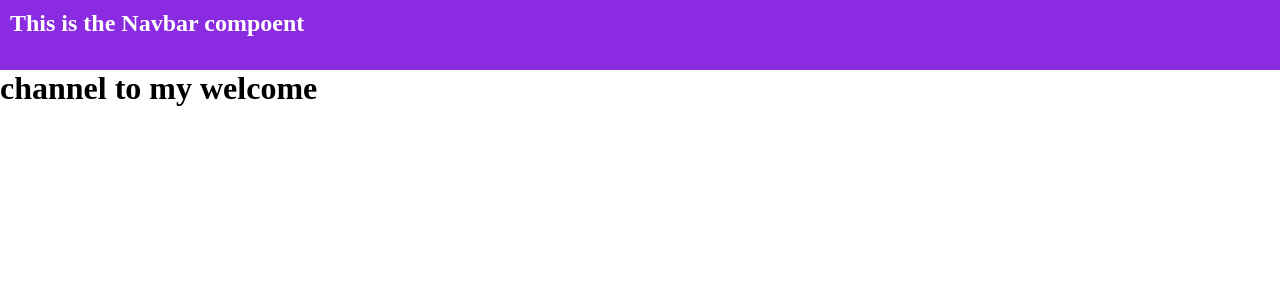
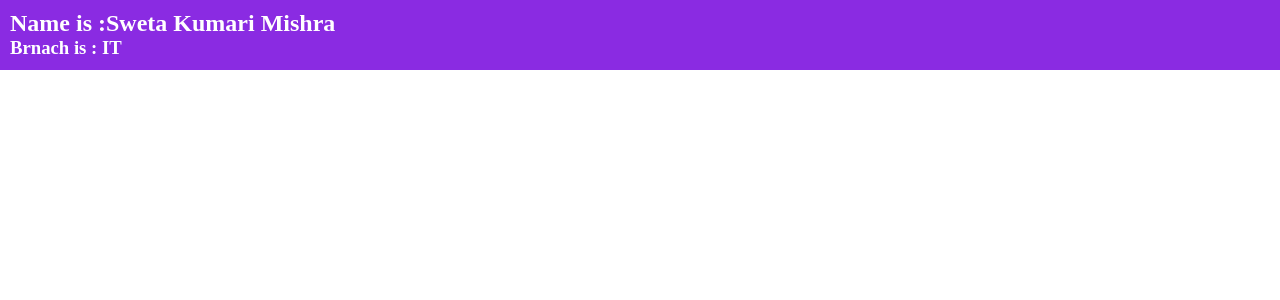
Before and after one commit to homen19/food_swift, a React (Create React App) app: page / in a window 1280 px wide. Shown: the top 300 px of the page. Built offline with nearby package versions, Linux system fonts and the light colour scheme.

Commit message:
Homen (#3)
* Navbar created

* Navbar modify

```diff
--- a/src/App.js
+++ b/src/App.js
@@ -3,8 +3,9 @@ import { Navbar } from "./components/Navbar/Navbar";
 function App() {
   return (
     <div>
-        <Navbar />
-        <h1>channel to my welcome</h1>
+
+        <Navbar name="Sweta Kumari Mishra" branch="IT" />
+
     </div>
   );
 }
--- a/src/components/Navbar/Navbar.js
+++ b/src/components/Navbar/Navbar.js
@@ -1,11 +1,13 @@
 import React from 'react'
 import './Navbar.css';
 
-export const Navbar = () => {
+export const Navbar = (props) => {
   return (
     <>
       <div className='nav'>
-        <h2>This is the Navbar compoent</h2>
+        <h2>Name is :{props.name}</h2>
+        <h3>Brnach is : {props.branch}</h3>
+
 
       </div>
     </>
```
